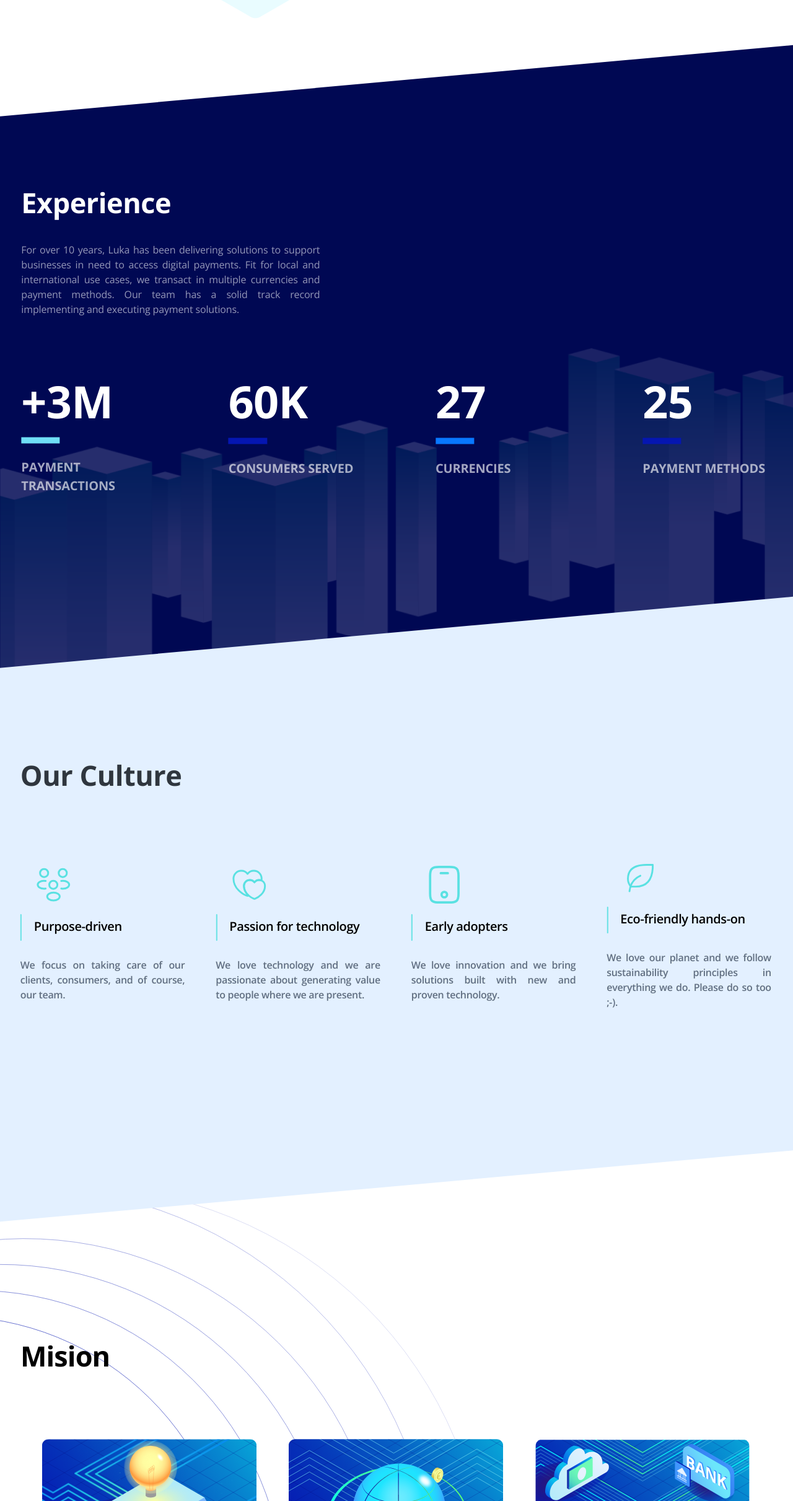
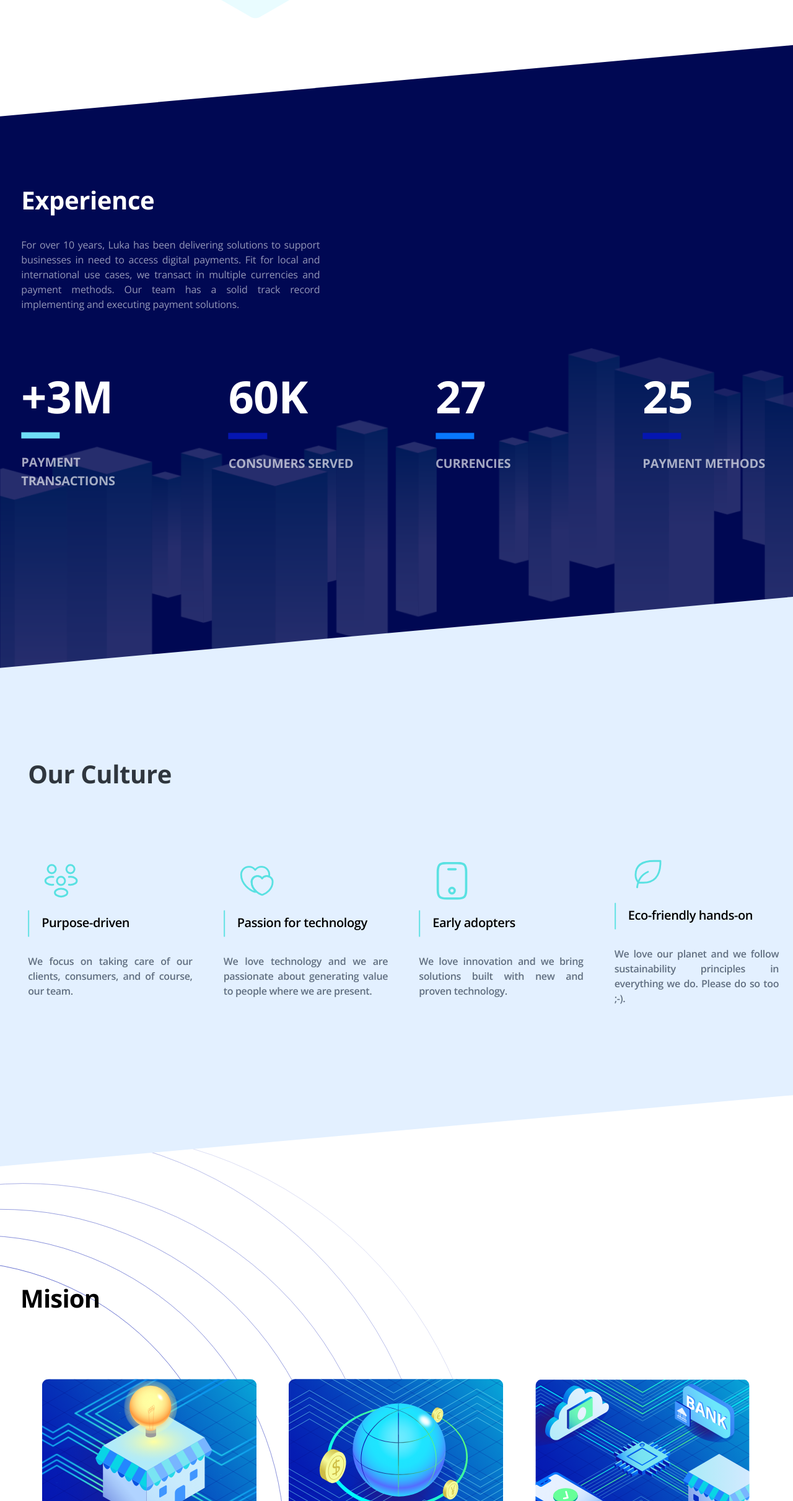
Before and after one commit to rramirezgit/website-luka, a React (Create React App) app: page /about-us in a window 1280 px wide. Shown: the part 753-3175 px from the top of the page at 62% size. Built offline with nearby package versions, Linux system fonts and the light colour scheme.

Commit message:
ajuste padding y opcion VE

```diff
--- a/src/logic/index.ts
+++ b/src/logic/index.ts
@@ -388,10 +388,10 @@
     code: 'UY',
     label: 'Uruguay',
     phone: '598'
-  },
-  {
-    code: 'VE',
-    label: 'Venezuela',
-    phone: '58'
   }
+  // {
+  //   code: 'VE',
+  //   label: 'Venezuela',
+  //   phone: '58'
+  // }
 ]
--- a/src/pages/aboutUs/experience/experience.module.css
+++ b/src/pages/aboutUs/experience/experience.module.css
@@ -26,7 +26,6 @@
 
 .tittle {
   font-weight: 700 !important;
-  font-size: 45px !important;
   line-height: 150% !important;
   color: var(--white) !important;
 }
--- a/src/pages/aboutUs/experience/index.tsx
+++ b/src/pages/aboutUs/experience/index.tsx
@@ -64,7 +64,18 @@
           <Layout className={styles.layout}>
             <Box className={styles.contentInfo}>
               <Box className={styles.divTittle}>
-                <Typography className={styles.tittle}>Experience</Typography>
+                <Typography
+                  className={styles.tittle}
+                  sx={{
+                    fontSize: {
+                      xs: '32px',
+                      md: '40px',
+                      lg: '40px'
+                    }
+                  }}
+                >
+                  Experience
+                </Typography>
                 <Typography className={styles.text}>
                   For over 10 years, Luka has been delivering solutions to
                   support businesses in need to access digital payments. Fit for
--- a/src/pages/aboutUs/mision/index.tsx
+++ b/src/pages/aboutUs/mision/index.tsx
@@ -44,7 +44,18 @@
         }}
       >
         <Layout className={style.layout}>
-          <Typography className={style.title}>Mision</Typography>
+          <Typography
+            className={style.title}
+            sx={{
+              fontSize: {
+                xs: '32px',
+                md: '40px',
+                lg: '40px'
+              }
+            }}
+          >
+            Mision
+          </Typography>
           <Box
             className={style.divCards}
             sx={{
--- a/src/pages/aboutUs/mision/mision.module.css
+++ b/src/pages/aboutUs/mision/mision.module.css
@@ -10,7 +10,6 @@
 
 .title {
   font-weight: 700 !important;
-  font-size: 45px !important;
   line-height: 150% !important;
   letter-spacing: -0.02em !important;
 }
--- a/src/pages/aboutUs/ourCulture/index.tsx
+++ b/src/pages/aboutUs/ourCulture/index.tsx
@@ -39,8 +39,9 @@
       className={styles.content}
       sx={{
         height: {
-          xs: '1405.44px',
-          sm: '889.61px'
+          xs: '1220.44px',
+          sm: '767.61px',
+          md: '800.61px'
         }
       }}
     >
@@ -48,8 +49,9 @@
         className={styles.divRotate}
         sx={{
           height: {
-            xs: '1405.44px',
-            sm: '889.61px'
+            xs: '1220.44px',
+            sm: '767.61px',
+            md: '800.61px'
           }
         }}
       >
@@ -58,22 +60,33 @@
           sx={{
             top: {
               xs: '30px',
-              sm: '243px',
-              md: '243px',
-              lg: '243px'
+              sm: '93px',
+              md: '95px',
+              lg: '180px'
             },
             left: {
               xs: '-4px',
-              sm: '-23px',
-              md: '-23px',
-              lg: '-23px'
+              sm: '-8px',
+              md: '-8px',
+              lg: '-5px'
             }
           }}
         >
           <Layout className={styles.layout}>
             <Box className={styles.contentInfo}>
               <Box className={styles.divTittle}>
-                <Typography className={styles.tittle}>Our Culture</Typography>
+                <Typography
+                  className={styles.tittle}
+                  sx={{
+                    fontSize: {
+                      xs: '32px',
+                      md: '40px',
+                      lg: '40px'
+                    }
+                  }}
+                >
+                  Our Culture
+                </Typography>
               </Box>
             </Box>
             <Box
--- a/src/pages/aboutUs/ourCulture/ourCulture.module.css
+++ b/src/pages/aboutUs/ourCulture/ourCulture.module.css
@@ -17,15 +17,13 @@
 
 .rentangles {
   width: 100vw;
-  height: 987px;
+  height: 767.61px;
   transform: rotate(5.13deg);
   position: relative;
-  background-position: 0px 249px !important;
 }
 
 .tittle {
   font-weight: 700 !important;
-  font-size: 45px !important;
   line-height: 150% !important;
   color: rgba(47, 54, 62, 1) !important;
 }
@@ -82,15 +80,15 @@
 
 @media (max-width: 630px) {
   .divRotate {
-    height: 1405.44px !important;
+    height: 1220.44px !important;
   }
 
   .content {
-    height: 1405.44px !important;
+    height: 1220.44px !important;
   }
 
   .rentangles {
-    top: -47px !important;
-    left: 4px !important;
+    top: -157px !important;
+    left: 13px !important;
   }
 }
```
